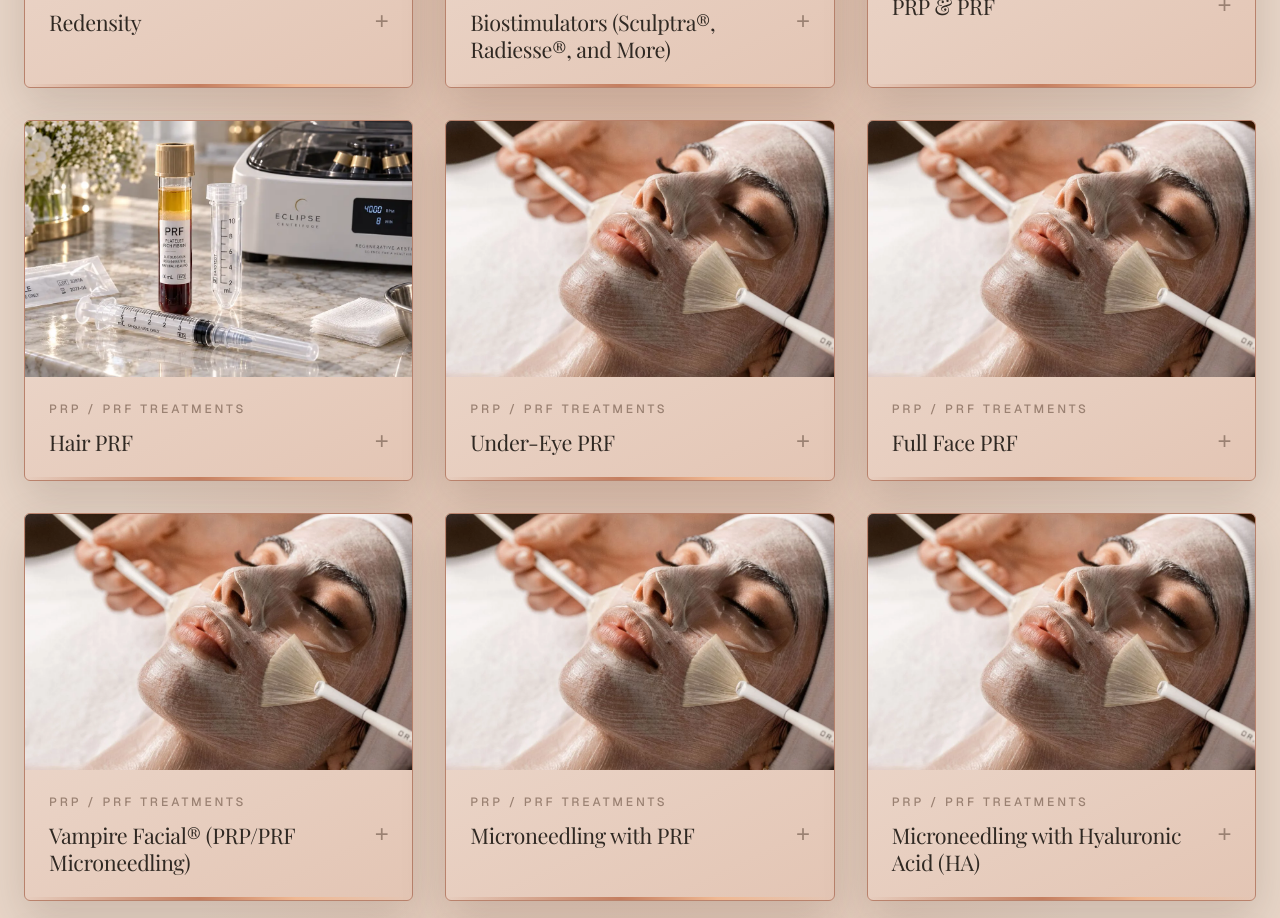
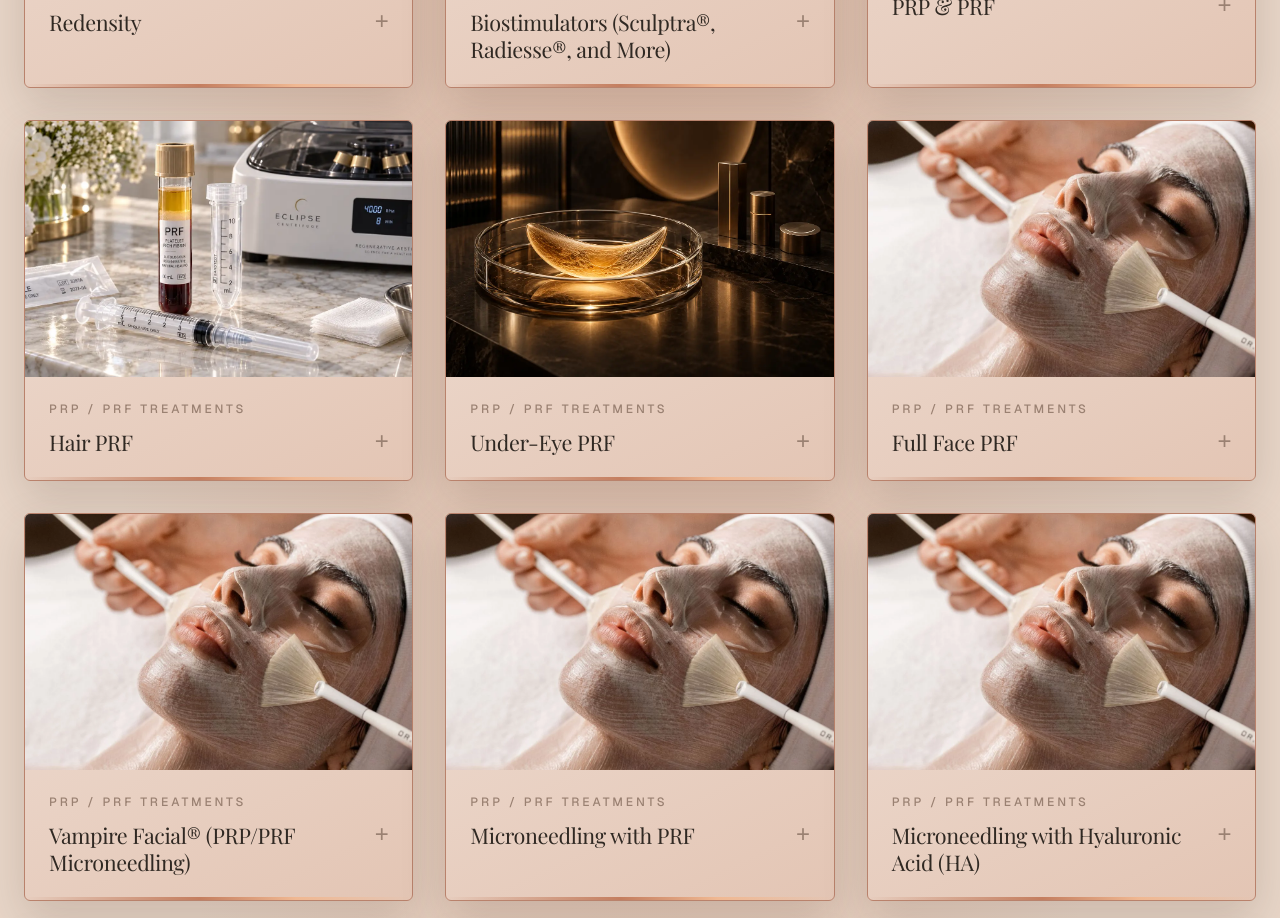
Before and after one commit to Lusso-MedSpa/Lusso-medspa, a Next.js app: page /treatments in a window 1280 px wide. Shown: the part 1300-2218 px from the top of the page. Built offline with nearby package versions, Linux system fonts and the light colour scheme; no server answers; a web font is replaced by a local one.

Commit message:
Add Under-Eye PRF treatment image (optimized WebP)
Uploaded PNG (1.98MB) resized to 1280px wide and converted to WebP
at quality 82 (72KB). Abstract crescent-shaped fibrous visual in a
petri dish -- evokes both the under-eye area and the PRF material.

```diff
--- a/src/data/treatments.ts
+++ b/src/data/treatments.ts
@@ -100,7 +100,7 @@ export const treatments: Treatment[] = [
     "title": "Under-Eye PRF",
     "category": "PRP / PRF Treatments",
     "description": "A clinician-led discussion of platelet-rich fibrin for under-eye concerns. Suitability, limitations and potential risks are reviewed before a personalized plan.",
-    "image": "/treatments/facial.jpg",
+    "image": "/treatments/undereye-prf.webp",
     "benefits": [
       "Under-eye concerns",
       "Individual assessment"
```
Also changed, not shown: public/treatments/undereye-prf.webp (added).
